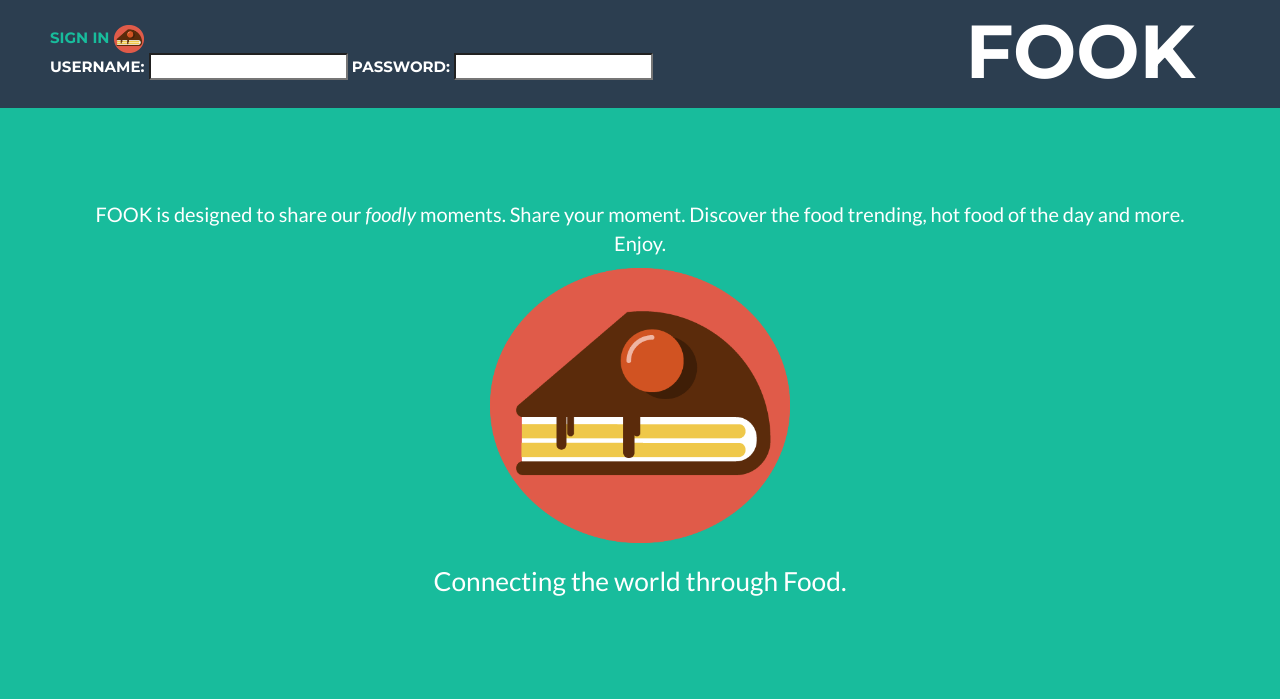
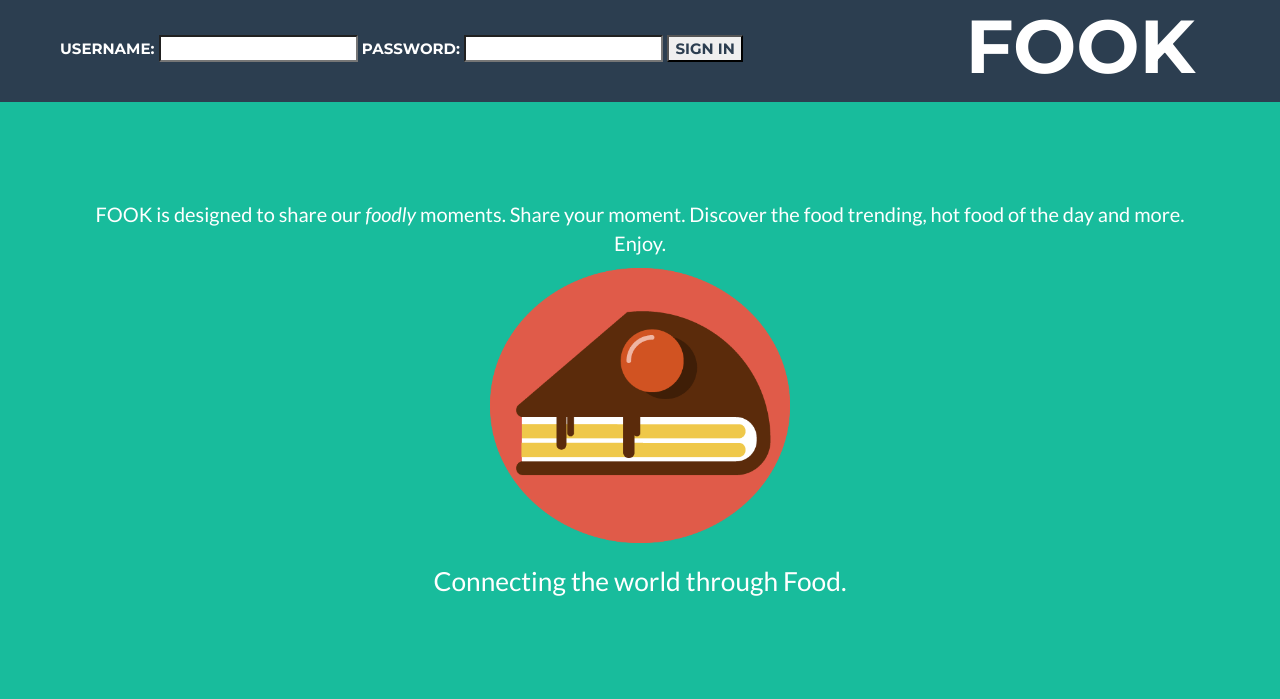
Before and after one commit to ziwenjiang/jetjet, a Django app: page /home/ in a window 1280 px wide. Shown: the top 699 px of the page. Run offline with Django 3.2, Linux system fonts and the light colour scheme; parts of the project's set-up code (start-up, migrations or seed data) failed here and were passed over; some libraries are stand-ins or nearby versions.

Commit message:
Form
Form

```diff
--- a/jetapp/urls.py
+++ b/jetapp/urls.py
@@ -9,4 +9,6 @@ urlpatterns = patterns('',
     #url(r'^category/(?P<category_name_slug>\w+)/add_page/$', views.add_page, name='add_page'),
     url(r'^register/$', views.register, name='register'),
     url(r'^login/$', views.user_login, name='login'),
+    url(r'^restricted/', views.restricted, name='restricted'),
+    url(r'^logout/$', views.user_logout, name='logout'),
     )
--- a/static/js/contact_me.js
+++ b/static/js/contact_me.js
@@ -23,7 +23,7 @@ $(function() {
                 type: "POST",
                 data: {
                     username: username,
-                    phone: phone,
+                    password: password,
                     email: email,
                 },
                 cache: false,
--- a/templates/introindextry.html
+++ b/templates/introindextry.html
@@ -47,22 +47,18 @@
 
         <div class="container">
 
-                <div id="dolgusler" style="margin-left:-20px">
+                <div id="dolgusler" style="margin-left:-10px">
 
-                <a style"display:inline">Sign In</a>
-                <img src="/static/img/portfolio/fookicon.png" style="width:2em"/>
-                <form id="formcuk">
+                <form id="login_form" method="post" action="/login/" style="margin-top: 10px">
 
+                    {% csrf_token %}
+                    <span style="color:white"> Username: <input type="text" name="username" value="" size="20" style="color:black" /> </span>
+                    <span style="color:white">Password: <input type="password" name="password" value="" size="20" style="color:black" /> </span>
 
-
-                    <span style="color:white">username:</span>
-                    <input type="text" name="firstname">
-
-                    <span style="color:white">password:
-                    <input type="text" name="lastname">
+                    <input type="submit" value="SIGN IN" />
 
                     </form>
-                <a class="navbar-brand pull-right" href="#page-top" style="position: relative; bottom: 10px; margin-top: -20px; margin-bottom: -10px;"
+                <a class="navbar-brand pull-right" href="#page-top" style="position: relative; bottom: 10px; margin-top: -35px; margin-bottom: -10px;"
 }>FOOK</a>
                 </div>
 
--- a/templates/jetapp/index.html
+++ b/templates/jetapp/index.html
@@ -38,7 +38,7 @@
 
     <!-- Navigation -->
     <a href="/jetapp/register/">Register Here</a>
-    <a href="/rango/login/">Login</a>
+    <a href="/jetapp/login/">Login</a>
     <nav class="navbar navbar-default navbar-fixed-top">
         <div class="container">
             <!-- Brand and toggle get grouped for better mobile display -->
--- a/templates/jetapp/login.html
+++ b/templates/jetapp/login.html
@@ -2,13 +2,13 @@
 <html>
     <head>
         <!-- Is anyone getting tired of repeatedly entering the header over and over?? -->
-        <title>Rango</title>
+        <title>Fook Login</title>
     </head>
 
     <body>
-        <h1>Login to Rango</h1>
+        <h1>Login to Fook</h1>
 
-        <form id="login_form" method="post" action="/rango/login/">
+        <form id="login_form" method="post" action="/jetapp/login/">
             {% csrf_token %}
             Username: <input type="text" name="username" value="" size="50" />
             <br />
--- a/templates/jetapp/register.html
+++ b/templates/jetapp/register.html
@@ -9,11 +9,11 @@
 
         {% if registered %}
         Fook says: <strong>thank you for registering!</strong>
-        <a href="/rango/">Return to the homepage.</a><br />
+        <a href="/jetapp/">Return to the homepage.</a><br />
         {% else %}
         Fook says: <strong>register here!</strong><br />
 
-        <form id="user_form" method="post" action="/rango/register/"
+        <form id="user_form" method="post" action="/jetapp/register/"
                 enctype="multipart/form-data">
 
             {% csrf_token %}
```
Also changed, not shown: jetapp/views.py (+18 -6 lines), db.sqlite3, templates/coolethes.html (renamed from templates/index.html), templates/jetapp/not index 1.html (renamed from templates/jetapp/index1.html), templates/not index.html (renamed from templates/intro index.html), 9 other files.
